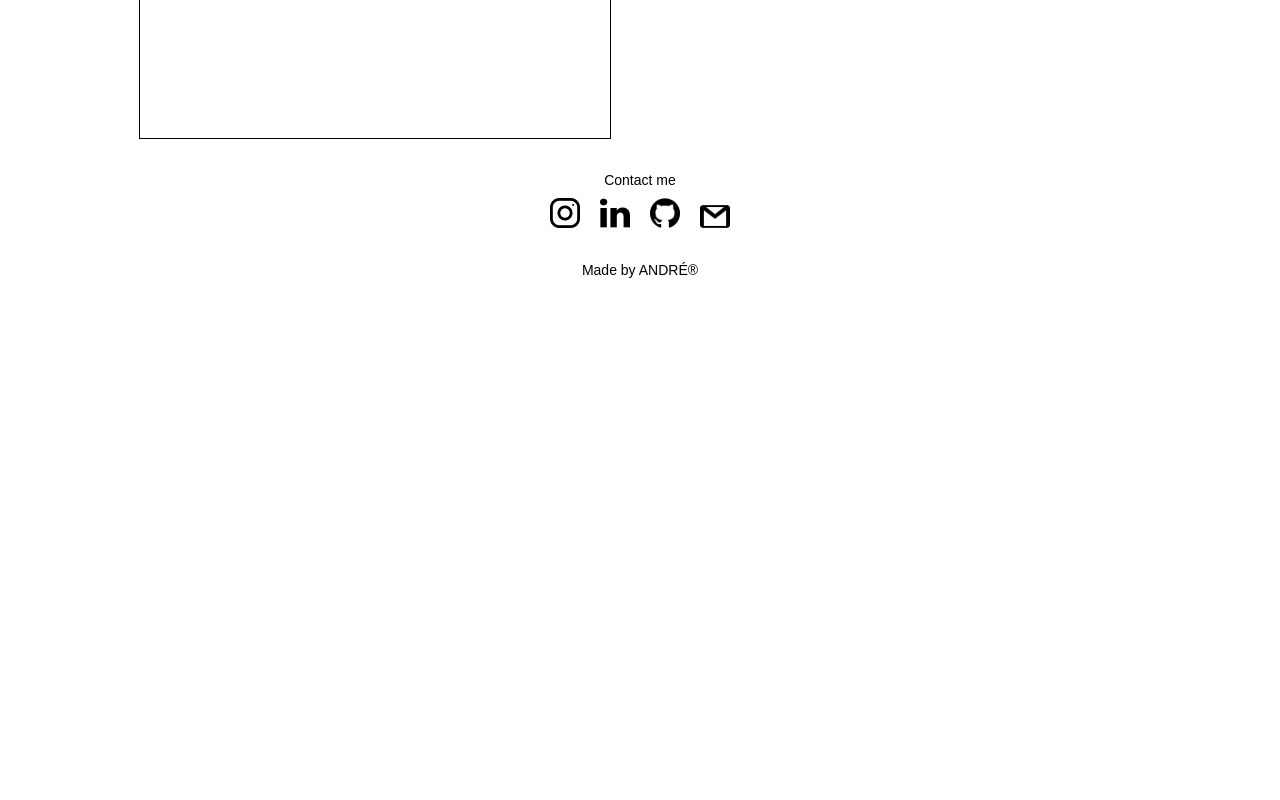
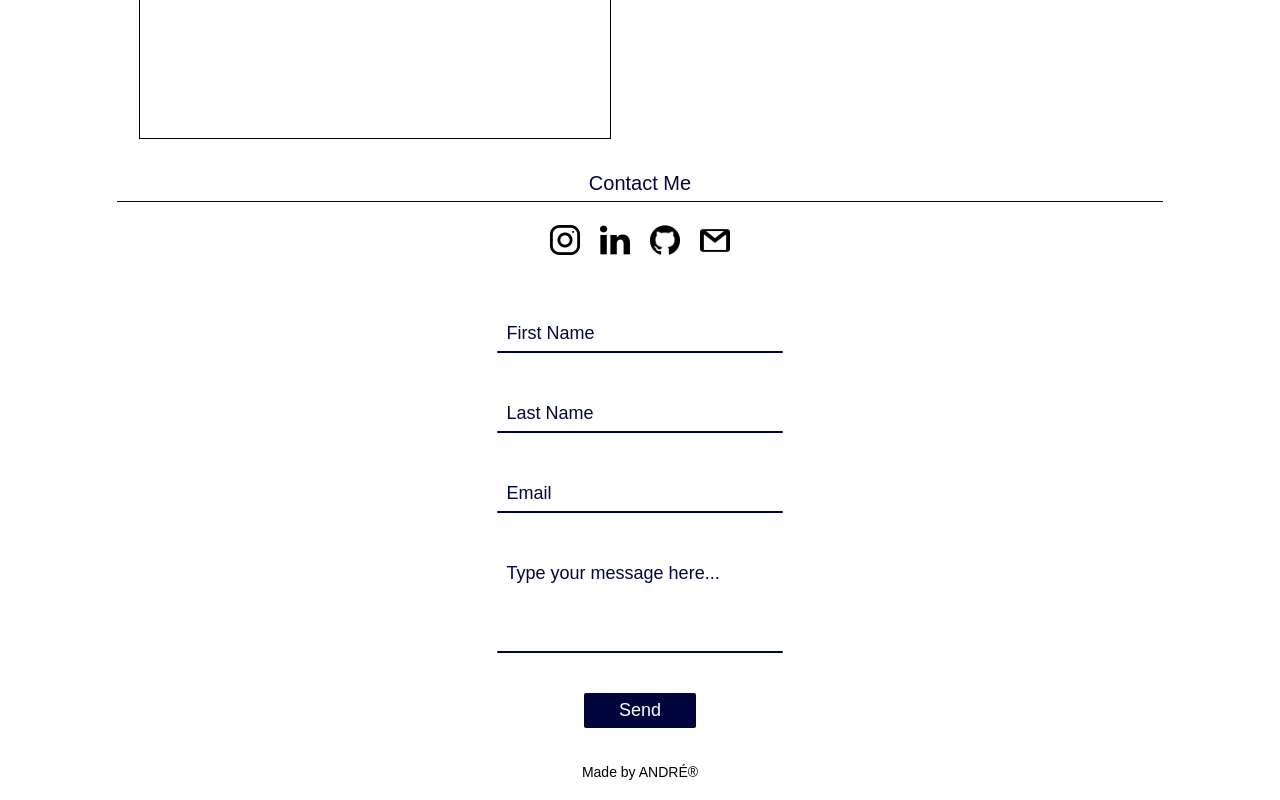
Before and after one commit to Andrefer1/andrefer1.github.io, a React (Create React App) app: page / in a window 1280 px wide. Shown: the part 1404-2204 px from the top of the page. Before the commit the page ends 1688 px from the top, so only its background shows below. Built offline with nearby package versions, Linux system fonts and the light colour scheme.

Commit message:
form to contact added

```diff
--- a/src/App.css
+++ b/src/App.css
@@ -24,7 +24,7 @@
 
 header {
     grid-area: h;
-    background: #00063D;
+    background: #00063D;  /* #45F3FF */
 }
 
 main {
--- a/src/components/Footer/index.css
+++ b/src/components/Footer/index.css
@@ -1,30 +1,185 @@
+* {
+    margin: 0;
+    padding: 0;
+    box-sizing: border-box;
+    font-family: 'Poppins', sans-serif;
+}
+
 .section-footer {
     margin-top: 30px;
     display: grid;
     grid-template-columns: repeat(11, 1fr);
-    grid-template-rows: 30% 80% 30%;
+    /* grid-template-rows: 30% 70% 30% 30%; */
+    grid-template-rows: auto auto auto auto auto;
     grid-template-areas:
         '. . . . ff ff ff . . . .'
+        '. hr hr hr hr hr hr hr hr hr .'
         '. . . . fs fs fs . . . .'
+        '. . . . form form . . . . .'
         '. . . . fm fm fm . . . .';
     grid-gap: 3px;
     text-align: center;
 }
 
-.follow-me {
+.contact-me {
     grid-area: ff;
+    width: 100%;
+    color: #00063D;
+    font-size: 20px;
+    /* margin-bottom: 20px; */
+    /* border: solid 1px red */
+}
+
+.hr {
+    grid-area: hr;
+    width: 100%;
+    border-bottom: solid 1px #00063D;
+    margin: 3px 0 20px;
 }
 
 .social-media {
     grid-area: fs;
     /* white-space: nowrap; */
+    /* border: solid 1px red */
+}
+
+.social-media .div-img {
+    display: flex;
+    align-items: center;
+    justify-content: center;
+}
+
+.social-media .div-img .email {
+    cursor: pointer
 }
 
 .social-media img {
     margin: 0 10px 5px 10px;
+
+}
+
+form {
+    /* width: 100%; */
+    padding: 20px;
+    text-align: start;
+    overflow:hidden;
+    transition: max-height 1s ease-in-out;
+}
+
+
+form .row {
+    position: relative;
+    width: 100%;
+    display: grid;
+    grid-template-columns: repeat(auto-fit, minmax(200px, 1fr));
+}
+
+form .row .col {
+    position: relative;
+    width: 100%;
+    padding: 0 10px;
+    margin: 30px 0 10px;
+    transition: 0.5s;
+}
+
+form .row .col .input-box {
+    position: relative;
+    width: 100%;
+    height: 40px;
+    color: #00063D;
+}
+
+form .row .col .input-box input,
+form .row .col .input-box.textarea textarea {
+    position: absolute;
+    width: 100%;
+    height: 100%;
+    background: transparent;
+    box-shadow: none;
+    border: none;
+    outline: none;
+    font-size: 18px;
+    padding: 0 10px;
+    z-index: 1;
+    color: #FFF
+}
+
+form .row .input-box .text {
+    position: absolute;
+    top: 0;
+    left: 0;
+    line-height: 40px;
+    font-size: 18px;
+    padding: 0 10px;
+    display: block;
+    transition: 0.5s;
+    pointer-events: none;
+}
+
+form .row .input-box input:focus + .text,
+form .row .input-box input:valid + .text {
+    top: -35px;
+    left: -10px;
+}
+
+form .row .input-box .line {
+    position: absolute;
+    bottom: 0;
+    display: block;
+    width: 100%;
+    height: 2px;
+    background: #00063D;
+    transition: 0.5s;
+    border-radius: 2px;
+    pointer-events: none;
+}
+
+form .row .input-box input:focus ~ .line,
+form .row .input-box input:valid ~ .line {
+    height: 100%;
+}
+
+form .row .input-box.textarea {
+    position: relative;
+    width: 100%;
+    height: 100px;
+    padding: 10px 0;
+}
+
+form .row .input-box.textarea textarea {
+    height: 100%;
+    resize: none;
+}
+
+form .row .input-box textarea:focus + .text,
+form .row .input-box textarea:valid + .text {
+    top: -35px;
+    left: -10px;
+}
+
+form .row .input-box textarea:focus ~ .line,
+form .row .input-box textarea:valid ~ .line {
+    height: 100%;
+}
+
+input[type='submit'] {
+    border: none;
+    padding: 7px 35px;
+    cursor: pointer;
+    outline: none;
+    background: #00063D;
+    color: #FFF;
+    font-size: 18px;
+    border-radius: 2px;
+}
+
+.button-send {
+    text-align: center;
 }
 
 .message {
     grid-area: fm;
     align-items: center;
+    margin-bottom: 20px;
+    /* border: solid 1px red; */
 }
--- a/src/components/Footer/index.js
+++ b/src/components/Footer/index.js
@@ -8,14 +8,27 @@ import github from '../../assets/footer/github.svg'
 import email from '../../assets/footer/email.svg'
 
 export default function Footer() {
+
+    function show_form() {
+        var formElement = document.getElementById('form')
+        if (formElement.style.display === "none") {
+            formElement.style.display = "block";
+        }
+        else {
+            formElement.style.display = "none";
+        }
+    }
+
     return (
         <footer>
             <section className="section-footer">
-                <div className="follow-me">
-                    Contact me
+                <div className="contact-me">
+                    Contact Me
                 </div>
+                <div className="hr"></div>
 
                 <div className="social-media">
+                    <div className="div-img">
                         <a href='https://www.instagram.com/dev.andref/' target='_blank'>
                             <img src={instagram} alt="Instagram" className="instagram" />
                         </a>
@@ -28,9 +41,55 @@ export default function Footer() {
                             <img src={github} alt="GitHub" className="github" />
                         </a>
 
-                    <a href='https://mail.google.com/mail/u/0/#inbox?compose=GTvVlcSMTRzfXpnZnVxqQZqNFltZsnvbDpQMLDGVdqFMqSgPpSxqKPLfTJfmcXTJQrHBqjzrjghhM' target='_blank'>
+                        <div className='div-email' onClick={show_form}>
                             <img src={email} alt="Email" className="email" />
-                    </a>
+                        </div>
+                    </div>
+
+                    <form action="" id='form'>
+                        <div className="row">
+                            <div className="col">
+                                <div className="input-box">
+                                    <input type="text" required />
+                                    <span className="text">First Name</span>
+                                    <span className="line"></span>
+                                </div>
+                            </div>
+                            <div className="col">
+                                <div className="input-box">
+                                    <input type="text" required />
+                                    <span className="text">Last Name</span>
+                                    <span className="line"></span>
+                                </div>
+                            </div>
+                        </div>
+
+                        <div className="row">
+                            <div className="col">
+                                <div className="input-box">
+                                    <input type="text" required />
+                                    <span className="text">Email</span>
+                                    <span className="line"></span>
+                                </div>
+                            </div>
+                        </div>
+
+                        <div className="row">
+                            <div className="col">
+                                <div className="input-box textarea">
+                                    <textarea required ></textarea>
+                                    <span className="text">Type your message here...</span>
+                                    <span className="line"></span>
+                                </div>
+                            </div>
+                        </div>
+
+                        <div className="row button-send">
+                            <div className="col">
+                                <input type='submit' value='Send' />
+                            </div>
+                        </div>
+                    </form>
                 </div>
 
                 <div className="message">
--- a/src/global.css
+++ b/src/global.css
@@ -2,7 +2,6 @@
     margin: 0;
     padding: 0;
     outline: 0;
-    border: 0;
     box-sizing: border-box;
     font-family: Arial, sans-serif;
 }
```
Lines whose indentation alone changed are shown as unchanged.
